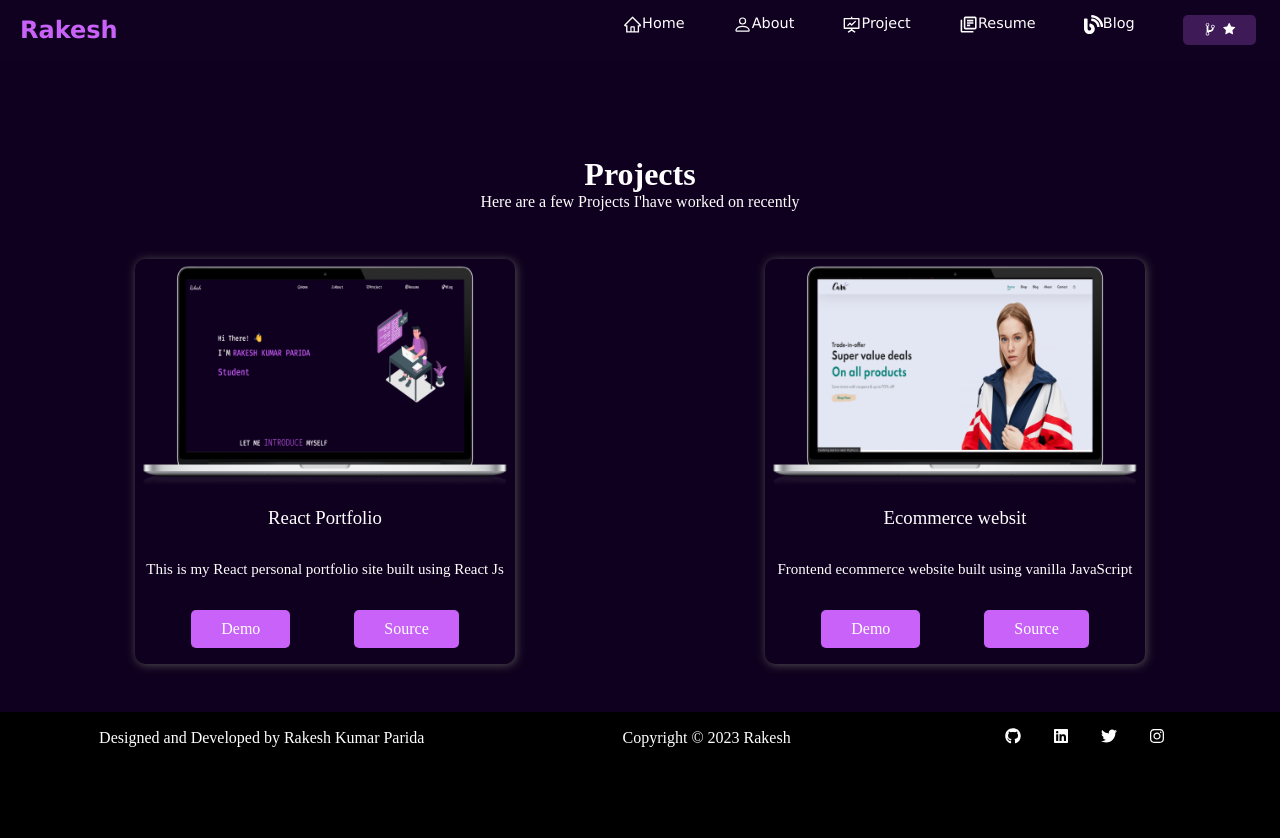
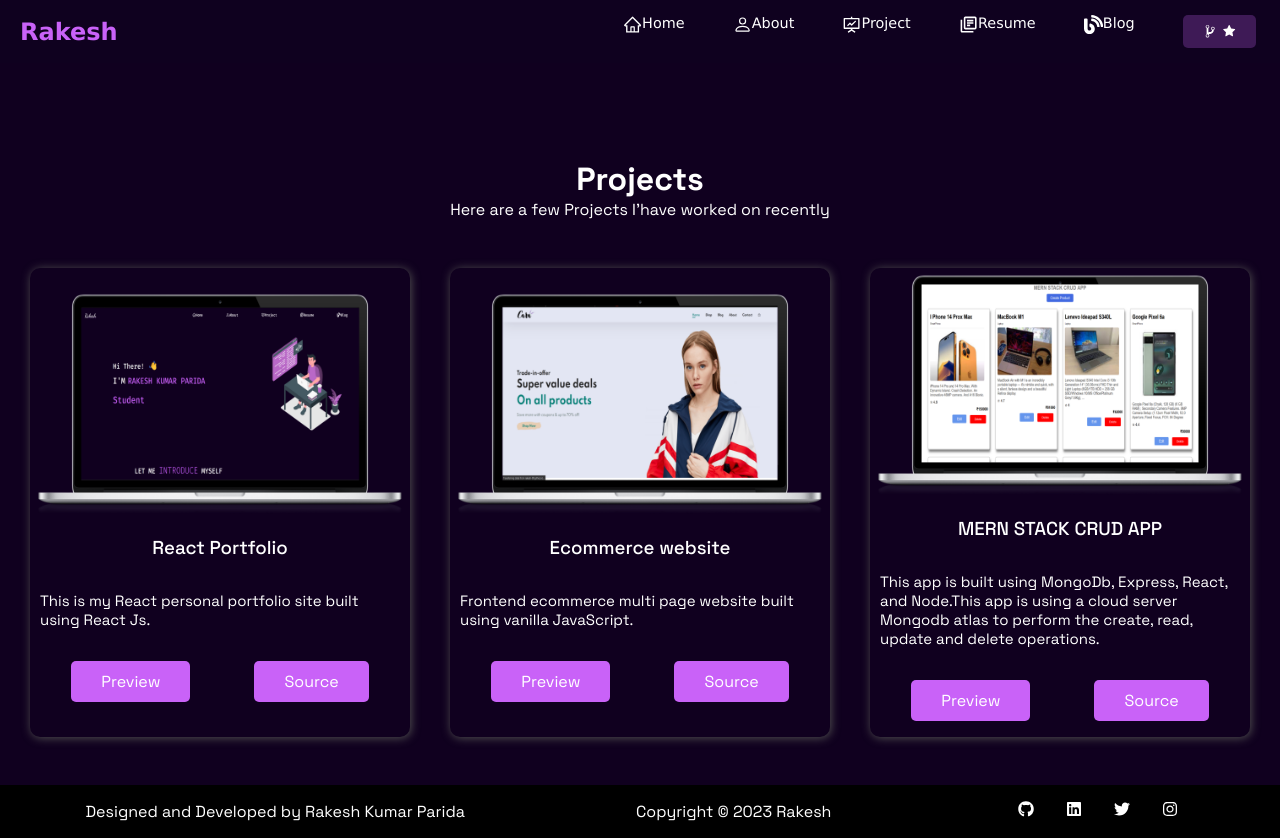
Before and after one commit to Rakesh-99/Portfolio, a React (Create React App) app: page /Project in a window 1280 px wide. Before the commit the page ends 800 px from the top, so only its background shows below. Built offline with nearby package versions, Linux system fonts and the light colour scheme.

Commit message:
1. Added a new Project. 2. Replace the font family

```diff
--- a/package.json
+++ b/package.json
@@ -12,7 +12,6 @@
     "react-icons": "^4.7.1",
     "react-router-dom": "^6.8.0",
     "react-scripts": "5.0.1",
-    "react-tsparticles": "^2.8.0",
     "react-typewriter-effect": "^1.1.0",
     "web-vitals": "^2.1.4"
   },
--- a/src/Components/Projects/ProjectCard.js
+++ b/src/Components/Projects/ProjectCard.js
@@ -14,7 +14,7 @@ const ProjectCard = (props) => {
                 <h3 className='projectTitle'>{props.projectTitle}</h3>
                 <p className='aboutProject'>{props.aboutProject}</p>
                 <div className="navLinks">
-                    <NavLink to={props.url1}>Demo</NavLink>
+                    <NavLink to={props.url1}>Preview</NavLink>
                     <NavLink to={props.url2}>Source</NavLink>
                 </div>
             </div>
@@ -23,4 +23,4 @@ const ProjectCard = (props) => {
     )
 }
 
-export default ProjectCard
+export default ProjectCard;
--- a/src/Components/Projects/ProjectCardData.js
+++ b/src/Components/Projects/ProjectCardData.js
@@ -1,6 +1,6 @@
 import ProjectImg1 from '../Assets/Project1.png';
 import ProjectImg2 from '../Assets/Project2.png';
-
+import ProjectImg3 from '../Assets/Project 3.png';
 
 
 
@@ -8,18 +8,32 @@ const ProjectCardData = [
     {
         imgSrc: ProjectImg1,
         projectTitle: 'React Portfolio',
-        aboutProject: 'This is my React personal portfolio site built using React Js',
-        url1: '',
-        url2: ''
+        aboutProject: 'This is my React personal portfolio site built using React Js.',
+        url1: 'https://react-personal-portfolio-coral.vercel.app/',
+        url2: 'https://github.com/Rakesh-99/React-Personal-Portfolio-'
     },
     {
         imgSrc: ProjectImg2,
-        projectTitle: 'Ecommerce websit',
-        aboutProject: 'Frontend ecommerce website built using vanilla JavaScript',
+        projectTitle: 'Ecommerce website',
+        aboutProject: 'Frontend ecommerce multi page website built using vanilla JavaScript. ',
         url1: 'https://rakesh-99.github.io/FrontEnd-Ecommerce-Project/',
         url2: 'https://github.com/Rakesh-99/FrontEnd-Ecommerce-Project'
+    },
+    {
+        imgSrc: ProjectImg3,
+        projectTitle: 'MERN STACK CRUD APP',
+        aboutProject: 'This app is built using MongoDb, Express, React, and Node.This app is using a cloud server Mongodb atlas to perform the create, read, update and delete operations.',
+        url1: 'https://mern-crud-app-sigma.vercel.app/',
+        url2: 'https://github.com/Rakesh-99/MERN-CRUD-APP'
     }
 
 ];
 
+
+
+
+
+
+
+
 export default ProjectCardData;
--- a/src/Style/index.css
+++ b/src/Style/index.css
@@ -1,7 +1,8 @@
+@import url('https://fonts.googleapis.com/css2?family=Space+Grotesk:wght@300;400;500;600;700&display=swap');
 *{
     margin: 0;
     padding: 0;
-    /* font-family: Arial, Helvetica, sans-serif; */
+    font-family: 'Space Grotesk', sans-serif;;
 }
 *, ::after, ::before {
   box-sizing: border-box;
```
Also changed, not shown: src/Components/Assets/Project 3.png (added), 1 other file (tests, documents, lock files or other folders).
